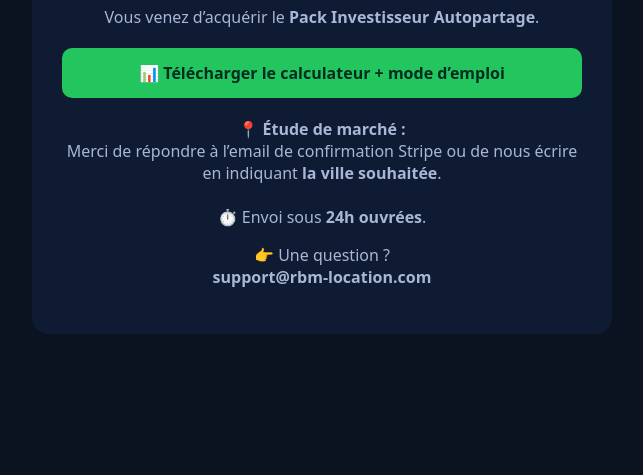
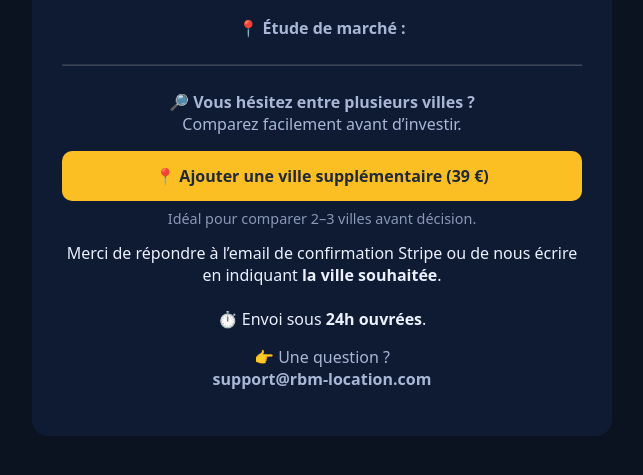
Before and after one commit to contact452/SITE-AUTOPARTAGE, a plain HTML site: page merci.html in a window 1280 px wide. Shown: the part 313-788 px from the top of the page, without its empty margins (318-961 px from the left). Drawn offline with Linux system fonts and the light colour scheme.

Commit message:
Update merci.html

```diff
--- a/merci.html
+++ b/merci.html
@@ -49,6 +49,31 @@
 
     <p>
 📍 <b>Étude de marché :</b><br>
+      <hr style="margin:25px 0; opacity:0.2">
+
+<p>
+🔎 <b>Vous hésitez entre plusieurs villes ?</b><br>
+Comparez facilement avant d’investir.
+</p>
+
+<a href="LIEN_PAYMENT_STRIPE_VILLE"
+   target="_blank"
+   style="
+     display:block;
+     background:#fbbf24;
+     color:#1f2937;
+     padding:14px;
+     border-radius:10px;
+     font-weight:700;
+     text-decoration:none;
+     margin-top:15px;
+   ">
+📍 Ajouter une ville supplémentaire (39 €)
+</a>
+
+<p style="font-size:0.9rem; opacity:0.8; margin-top:8px;">
+Idéal pour comparer 2–3 villes avant décision.
+</p>
 Merci de répondre à l’email de confirmation Stripe
 ou de nous écrire en indiquant <b>la ville souhaitée</b>.
 <br><br>
```
